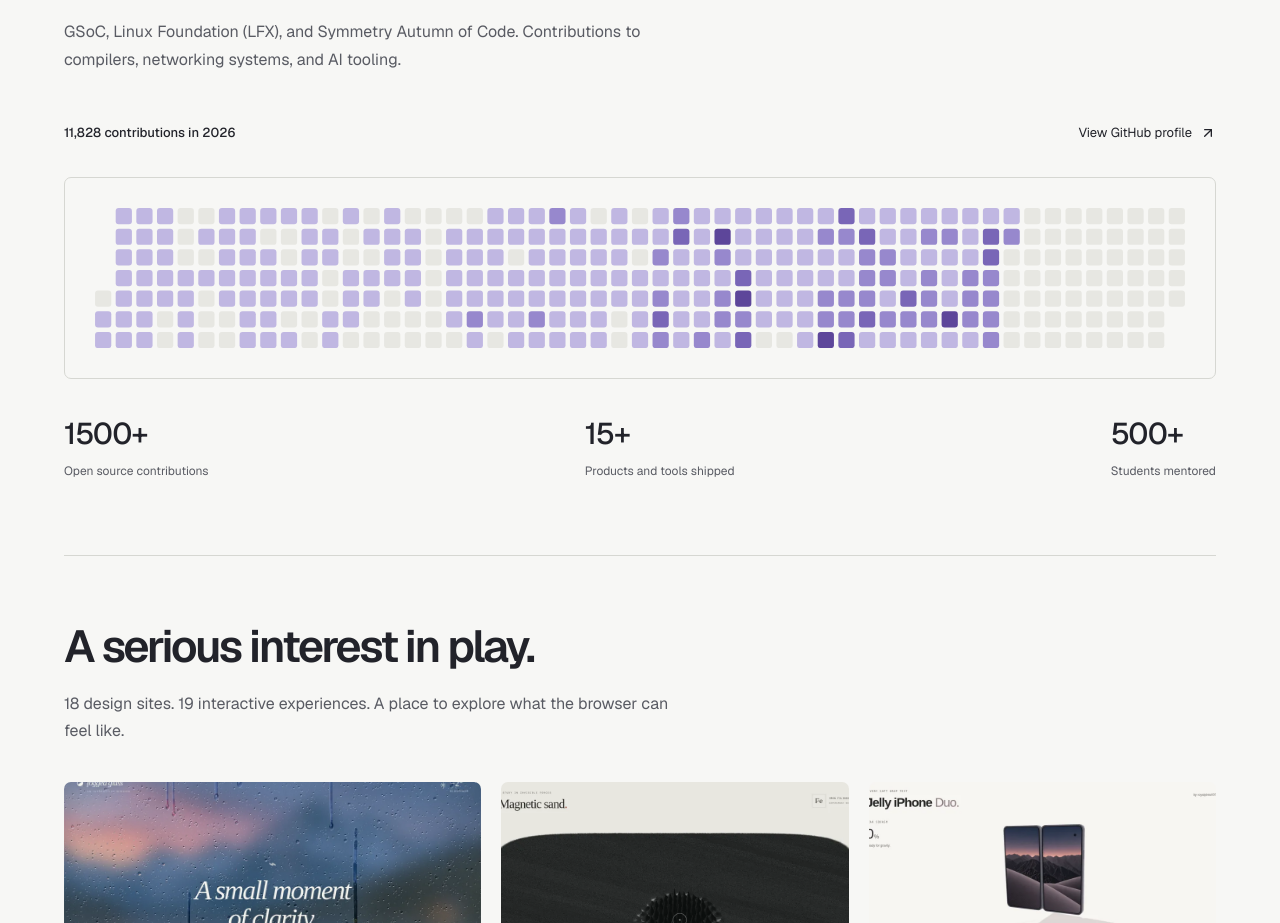
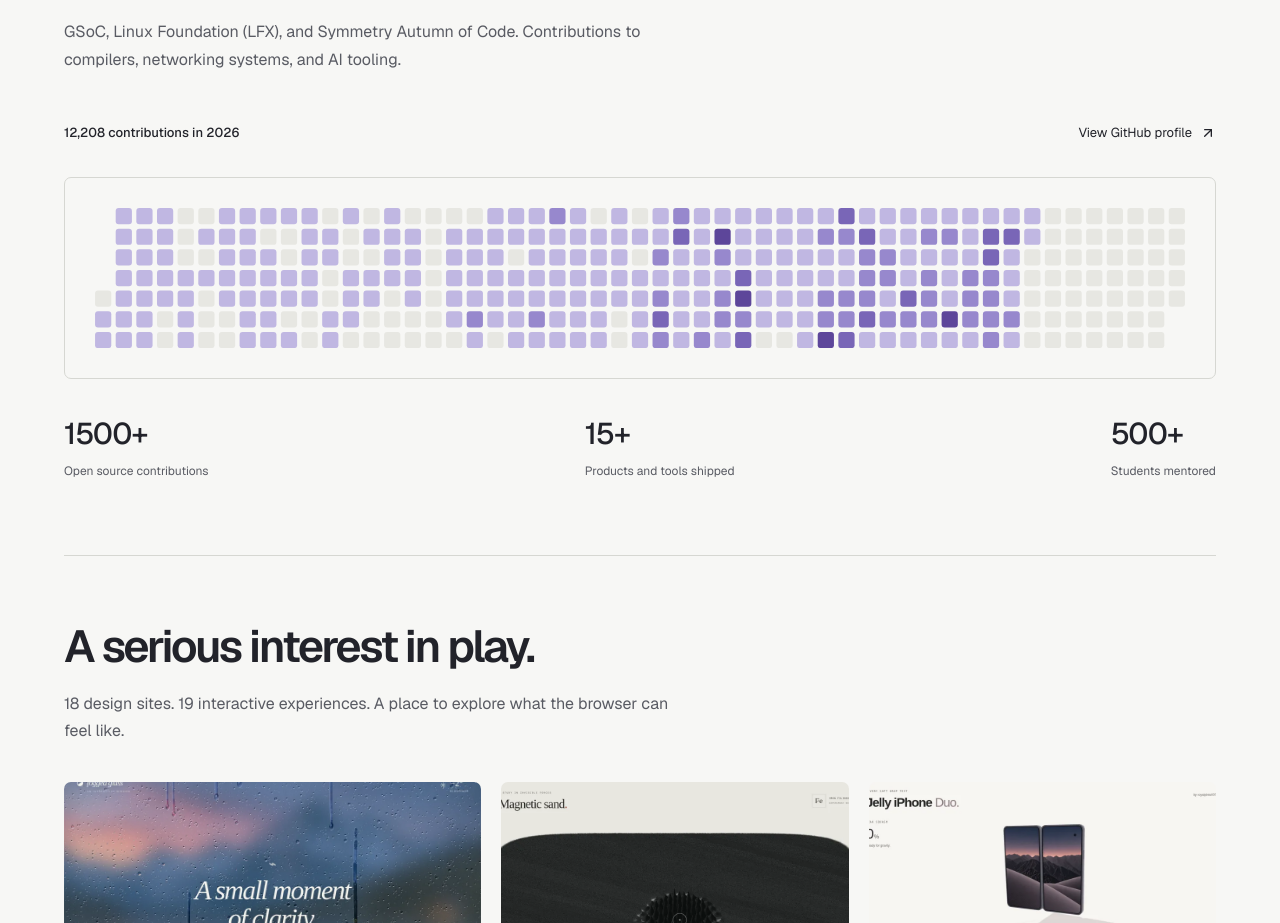
Before and after one commit to royalpinto007/royalpinto007, a Next.js app: page / in a window 1280 px wide. Shown: the part 2752-3675 px from the top of the page. Built offline with nearby package versions, Linux system fonts and the light colour scheme.

Commit message:
chore: refresh 2026 contribution wall

```diff
--- a/app/page.tsx
+++ b/app/page.tsx
@@ -170,7 +170,7 @@ export default function HomePage() {
           </p>
         </div>
         <div className="contribution-summary">
-          <strong>11,828 contributions in 2026</strong>
+          <strong>12,208 contributions in 2026</strong>
           <a href={siteConfig.github} target="_blank" rel="noopener noreferrer">
             View GitHub profile <ArrowUpRight size={16} />
           </a>
```
Also changed, not shown: public/wall2026.svg.
